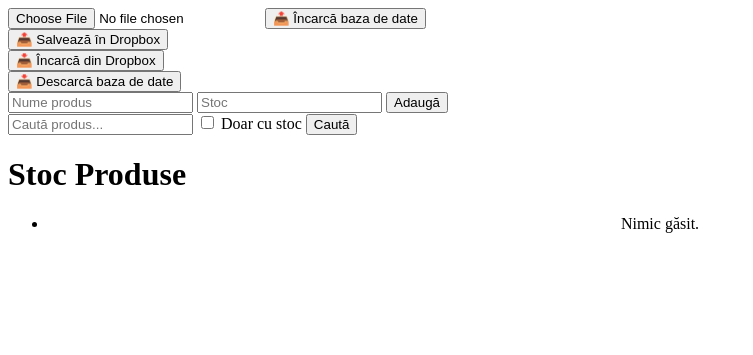
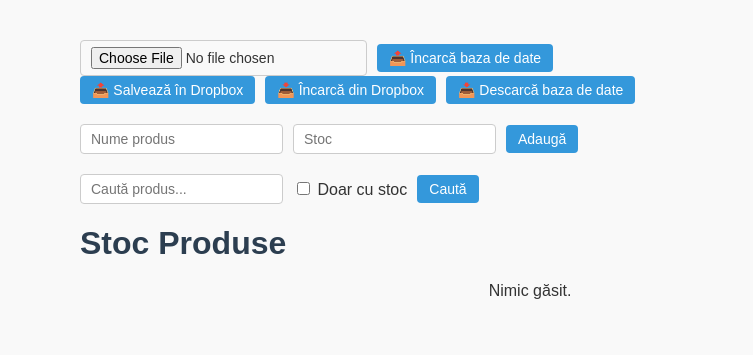
Before and after one commit to gsmcontactct/stock-web-app, a Flask app: page / in a window 1280 px wide. Shown: the top 355 px of the page, without its empty margins (0-753 px from the left). Run offline with Flask 3, Linux system fonts and the light colour scheme; data that the repository does not hold is empty.

Commit message:
Original Index And Style

```diff
--- a/static/style.css
+++ b/static/style.css
@@ -1,65 +1,116 @@
-<!DOCTYPE html>
-<html lang="ro">
-<head>
-    <meta charset="UTF-8">
-    <title>Stoc Produse</title>
-    <link rel="stylesheet" href="{{ url_for('static', filename='style.css') }}">
-</head>
-<body>
-<div class="container">
+body {
+    font-family: Arial, sans-serif;
+    background-color: #f9f9f9;
+    margin: 0;
+    padding: 40px;
+    color: #333;
+}
 
-    <!-- DATABASE + DROPBOX (same idea as first app) -->
-    <form action="/upload-db" method="POST" enctype="multipart/form-data" class="form-row">
-        <input type="file" name="file" required>
-        <button type="submit">📤 Încarcă baza de date</button>
-    </form>
+h1 {
+    color: #2c3e50;
+    margin-bottom: 20px;
+}
 
-    <div class="db-buttons">
-        <a href="/save-dropbox"><button type="button">📤 Salvează în Dropbox</button></a>
-        <a href="/load-dropbox"><button type="button">📥 Încarcă din Dropbox</button></a>
-        <a href="/download-db"><button type="button">📥 Descarcă baza de date</button></a>
-    </div>
+.container {
+    width: 100%;
+    max-width: 900px;
+    margin-left: 40px;
+    margin-right: auto;
+}
 
-    <!-- ADD + SEARCH -->
-    <div class="top-bar">
-        <form class="form-row" method="post" action="/add">
-            <input type="text" name="name" placeholder="Nume produs" required>
-            <input type="number" name="stock" placeholder="Stoc" min="0" required>
-            <button type="submit">Adaugă</button>
-        </form>
+.top-bar {
+    display: flex;
+    justify-content: space-between;
+    align-items: flex-start;
+    gap: 20px;
+    flex-wrap: wrap;
+    margin-bottom: 20px;
+}
 
-        <form class="form-row" method="get" action="/search">
-            <input type="search" name="q" placeholder="Caută produs..." value="{{ search or '' }}">
-            <label>
-                <input type="checkbox" name="in_stock_only" {% if in_stock_only %}checked{% endif %}>
-                Doar cu stoc
-            </label>
-            <button type="submit">Caută</button>
-        </form>
-    </div>
+.form-row {
+    display: flex;
+    align-items: center;
+    gap: 10px;
+    flex-wrap: wrap;
+}
 
-    <h1>Stoc Produse</h1>
+input[type="text"],
+input[type="number"],
+input[type="search"],
+input[type="file"] {
+    padding: 6px 10px;
+    border: 1px solid #ccc;
+    border-radius: 4px;
+    font-size: 14px;
+}
 
-    <!-- PRODUCT LIST -->
-    <ul class="product-list">
-        {% for product in products %}
-        <li class="product-item">
-            <div class="product-info">
-                <strong>{{ product[1] }}</strong> ({{ product[2] }}) – Stoc:
-            </div>
+button {
+    padding: 6px 12px;
+    background-color: #3498db;
+    color: white;
+    border: none;
+    border-radius: 4px;
+    font-size: 14px;
+    cursor: pointer;
+}
 
-            <form method="post" action="/update/{{ product[0] }}" class="product-actions">
-                <input type="number" name="stock" value="{{ product[3] }}" min="0">
-                <button type="submit">✔</button>
-                <a href="/delete/{{ product[0] }}"
-                   onclick="return confirm('Sigur vrei să ștergi produsul {{ product[1] }}?')">✖</a>
-            </form>
-        </li>
-        {% else %}
-        <li style="text-align:center;">Nimic găsit.</li>
-        {% endfor %}
-    </ul>
+button:hover {
+    background-color: #2980b9;
+}
 
-</div>
-</body>
-</html>
+.db-buttons {
+    display: flex;
+    gap: 10px;
+    flex-wrap: wrap;
+    margin-bottom: 20px;
+}
+
+a {
+    color: #3498db;
+    text-decoration: none;
+    font-size: 14px;
+}
+
+a:hover {
+    text-decoration: underline;
+}
+
+ul.product-list {
+    list-style: none;
+    padding: 0;
+    margin-top: 20px;
+}
+
+li.product-item {
+    background: white;
+    margin-bottom: 10px;
+    padding: 10px 15px;
+    border-radius: 5px;
+    box-shadow: 0 0 5px rgba(0,0,0,0.08);
+    display: flex;
+    justify-content: space-between;
+    align-items: center;
+    flex-wrap: wrap;
+}
+
+.product-info {
+    flex: 1 1 200px;
+}
+
+.product-actions {
+    display: flex;
+    gap: 8px;
+    align-items: center;
+}
+
+@media (max-width: 700px) {
+    .top-bar {
+        flex-direction: column;
+        align-items: stretch;
+    }
+
+    .container {
+        margin-left: 20px;
+        margin-right: 20px;
+    }
+}
```
